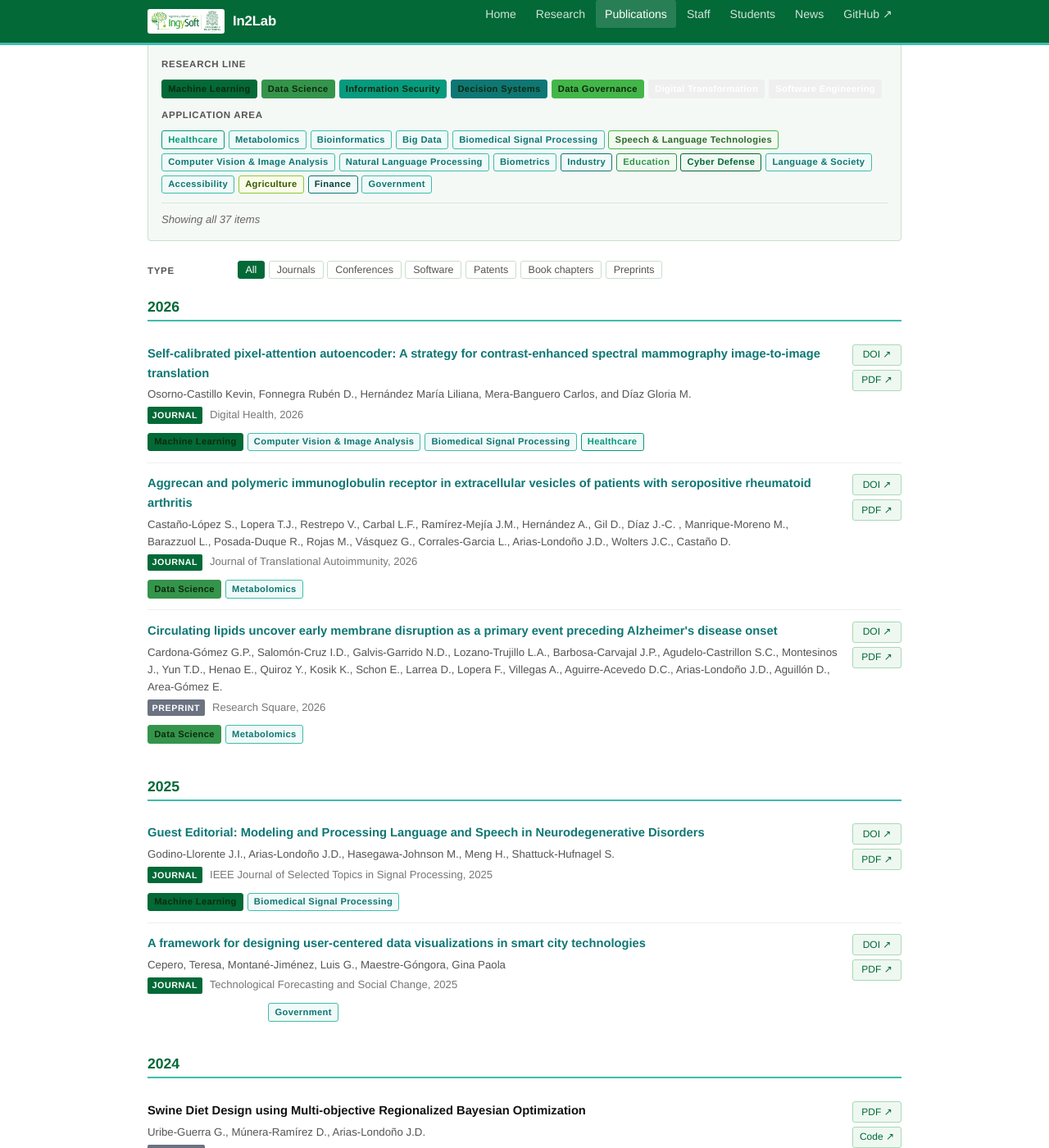
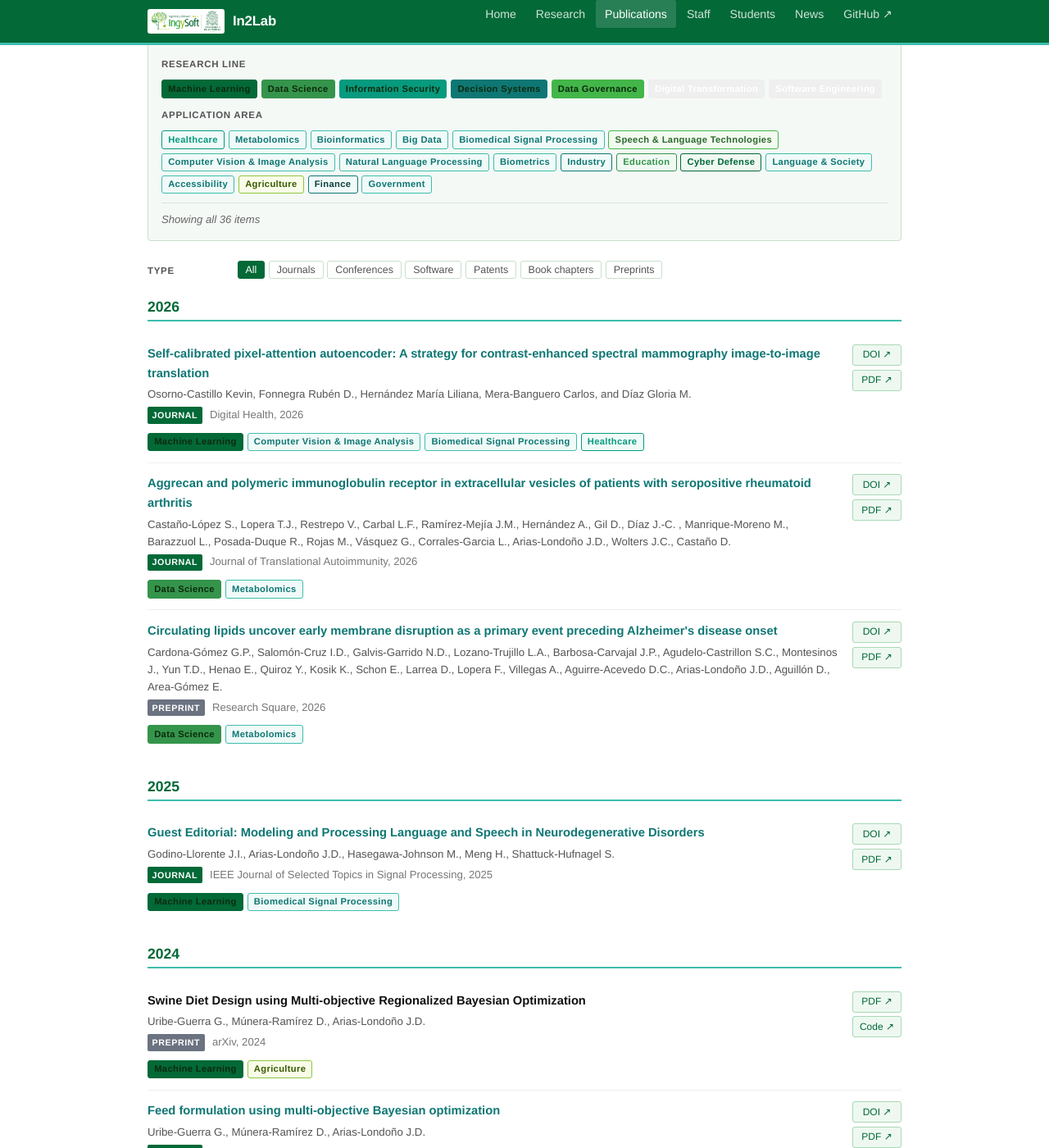
Before and after one commit to IN2LABUDEA/IN2LABUDEA.github.io, a Jekyll site: the page built from publications.html, in a window 1280 px wide and 1400 px high, scrolled down 193 px. Shown: the whole window at 82% size. Built offline with Jekyll 4.4.1, drawn with Linux system fonts in a browser that asks for light colours.

Commit message:
Update publications.yml

```diff
--- a/_data/publications.yml
+++ b/_data/publications.yml
@@ -369,13 +369,3 @@
   doi:     10.3389/fncel.2016.00260
   pdf:     https://www.frontiersin.org/articles/10.3389/fncel.2016.00260/full
   code:    null
-
-- title:   "A framework for designing user-centered data visualizations in smart city technologies"
-  authors: "Cepero, Teresa, Montané-Jiménez, Luis G., Maestre-Góngora, Gina Paola"
-  venue:   "Technological Forecasting and Social Change"
-  year:    2025
-  type:    journal
-  tags:    [DT, Government]
-  doi:     10.1016/j.techfore.2024.123855
-  pdf:     https://www.sciencedirect.com/science/article/abs/pii/S004016252400653X
-  code:    null
```
